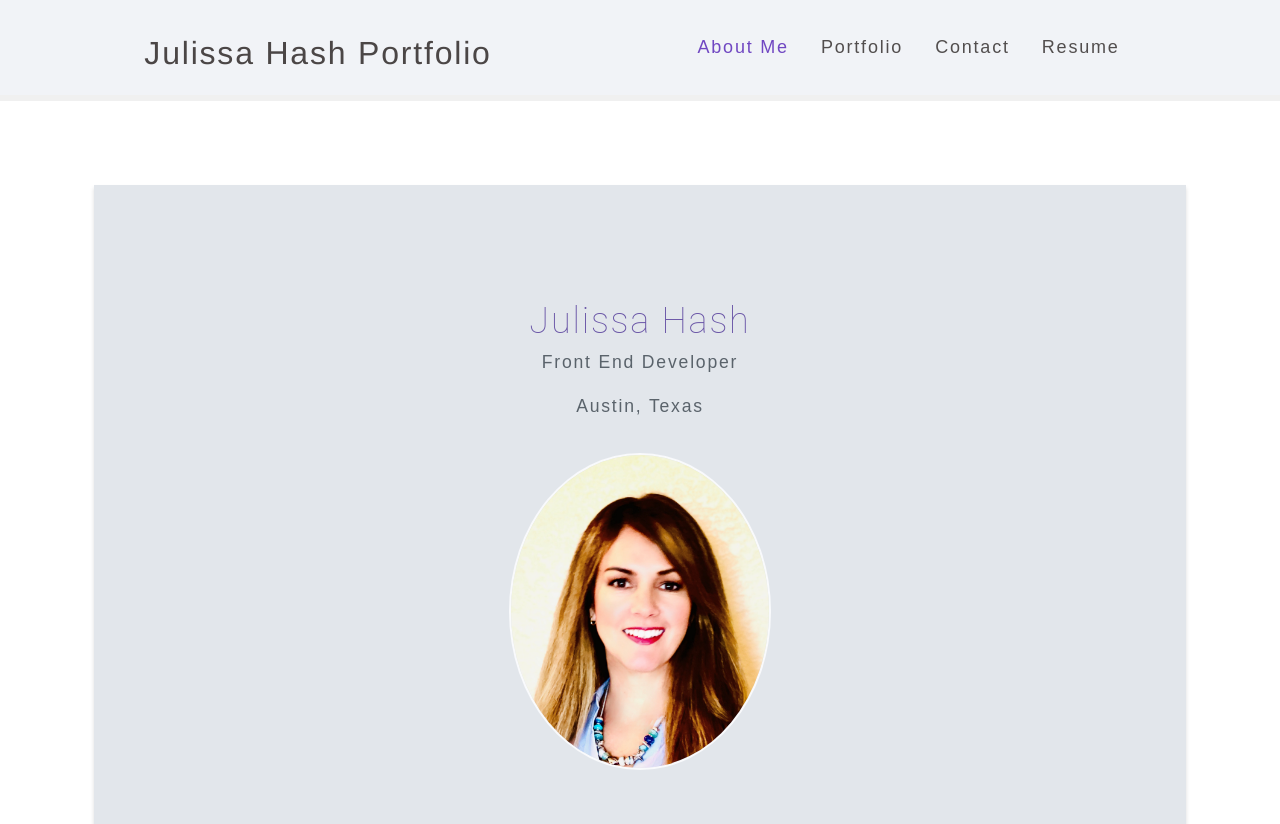
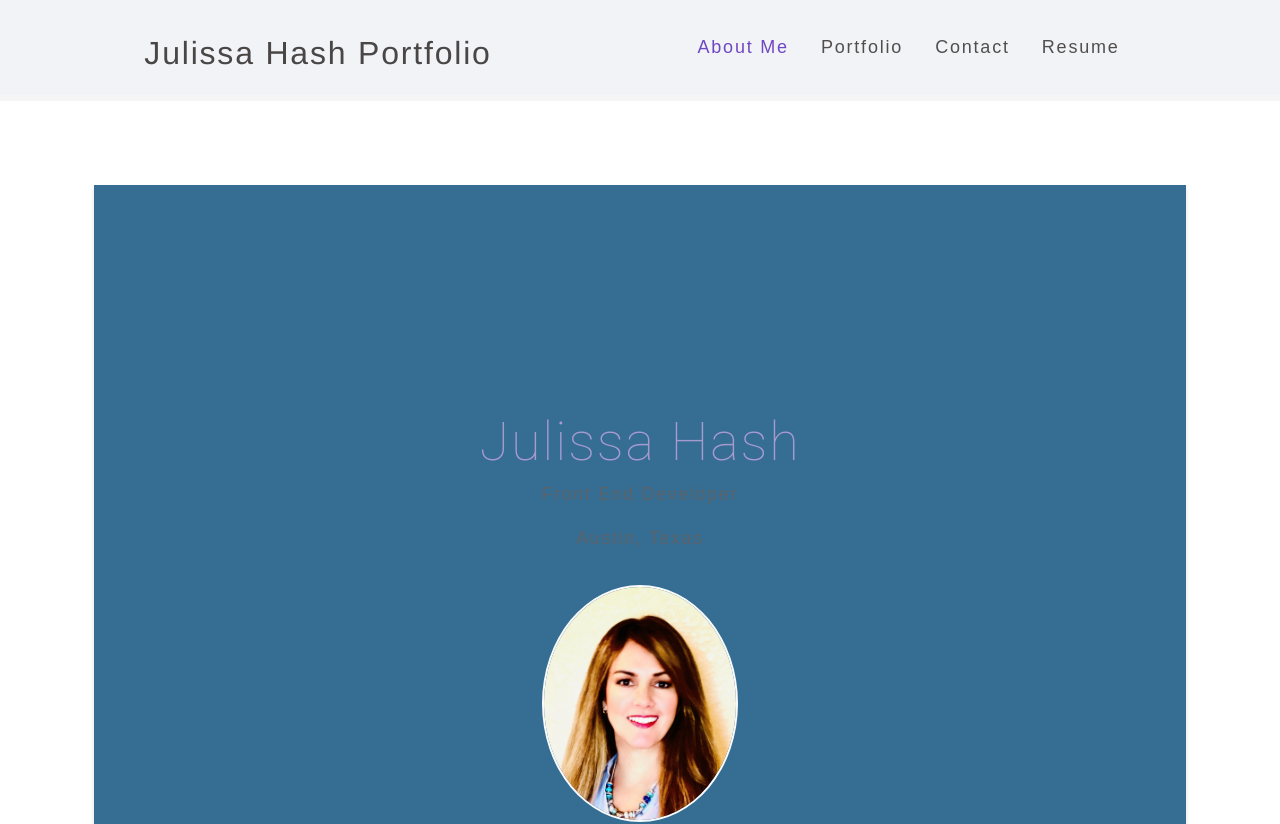
Before and after one commit to yoyachi/full-portfolio, a React (Create React App) app: page / in a window 1280 px wide. Shown: the top 824 px of the page. Built offline with nearby package versions, Linux system fonts and the light colour scheme.

Commit message:
Update about style

```diff
--- a/src/components/About/index.js
+++ b/src/components/About/index.js
@@ -6,9 +6,16 @@ function About() {
     <section className="my-5" >
       <div className="card shadow border-0">
         <div>
-          <h1 id="about">Julissa Hash</h1>
+          <div className='myName'>
+          <h1>Julissa Hash</h1>
+          </div>
+          <div className='tittle'>
           <p>Front End Developer</p>
+          </div>
+          <div className='city'>
           <p>Austin, Texas</p>
+          </div>
+
         </div>
         <div className="image1">
           <img src={coverImage} className="my-2" style={{ width: "100%" }} alt="cover" />
--- a/src/components/Project/index.js
+++ b/src/components/Project/index.js
@@ -29,7 +29,7 @@ function Project(props) {
 	}
 
 	return (
-		<Card style={{ width: "30rem" }}>
+		<Card style={{ width: "40rem" }}>
 			<Card.Img
 				variant="top"
 				src={`images/${image}`}
--- a/src/index.css
+++ b/src/index.css
@@ -61,12 +61,6 @@ h6 {
 	margin: 5px 0;
 	line-height: 1.25;
 }
-
-h1 {
-	font-size: 2.25rem;
-	color: rgb(106, 86, 167);
-}
-
 
 
 h2 {
@@ -142,7 +136,7 @@ header {
 	padding: 1rem;
 	text-align: center;
 	margin: 0 auto;
-	box-shadow: 0px 0px 0px 6px rgb(0 0 0 / 6%);
+	box-shadow: 0px 0px 0px 6px rgb(0 0 0 / 4%);
 }
 
 header a {
@@ -302,7 +296,15 @@ textarea {
 	cursor: pointer;
 }
 
+.myName {
 
+	font-size: 2.25rem;
+	color: rgb(167, 154, 207);
+}
+
+.title {
+	font-style: oblique!important;
+}
 
 .modalBackdrop {
 	background: rgba(0, 0, 0, .65);
@@ -412,9 +414,9 @@ textarea {
 
 .card {
 	width: 100%;
-	padding: 10%;
+	padding: 20%;
 	text-align: center;
-	background-color: rgba(220, 225, 231, 0.831);
+	background-color: rgba(14, 81, 126, 0.831);
 	box-shadow: 0px 3px 4px 0px rgb(0 0 0 / 14%);
 	justify-content: center;
 
@@ -435,10 +437,11 @@ textarea {
 }
 
 .card-text {
+	font-family: roboto;
 	font-size: 0.75rem;
 	font-weight: 300;
 	height: 8rem;
-	color: rgb(116, 111, 111);
+	color: rgb(250, 246, 246);
 	border-color: rgb(116, 111, 111);;
 
 }
@@ -460,8 +463,9 @@ textarea {
 .card-link {
 	font-family: 'Montserrat', 'sans-serif', 'Lucida Sans Regular', 'Lucida Grande', 'Lucida Sans Unicode', Geneva, Verdana, sans-serif;
 	font-size: 0.70rem;
-	color: white;
-	background-color: rgb(74, 77, 95);
+	color: black;
+	background-color: white;
+	padding: ;
 }
 
 .padding {
@@ -470,7 +474,7 @@ textarea {
 
 .intro {
 	padding: 2rem;
-	border: 0.2rem solid rgb(222, 217, 235);
+	border: 0.2rem solid rgb(219, 221, 224);
 	box-shadow: 0px 7px 10px 0px rgb(0 0 0 / 14%);
 }
 /* Viewports Styling start*/
```
